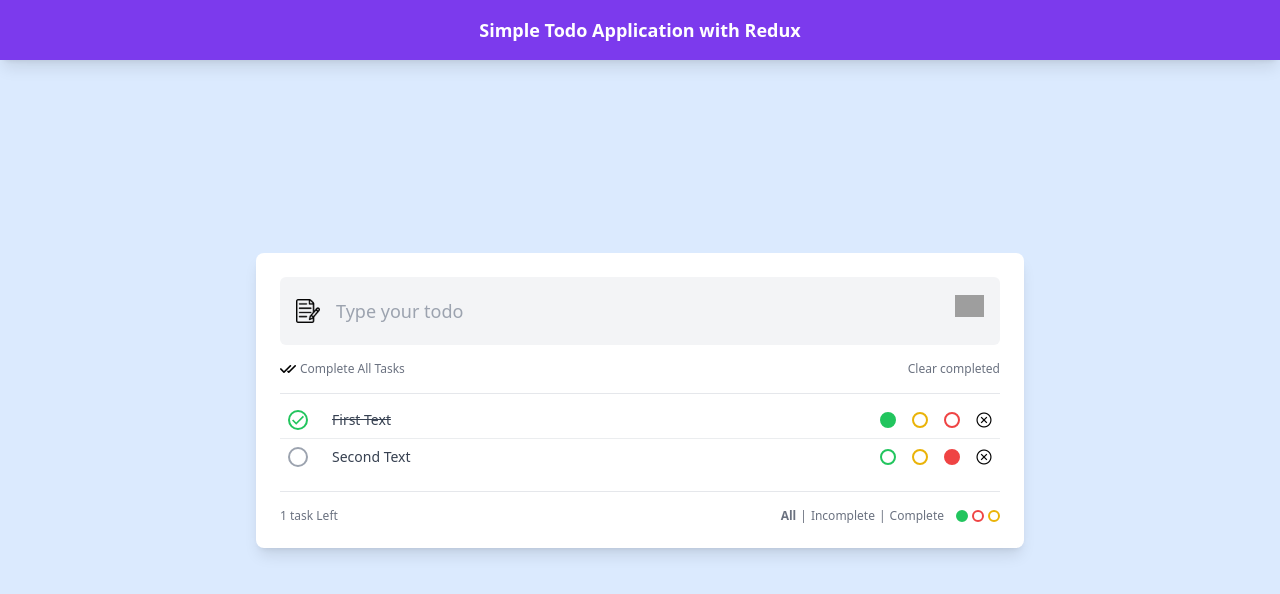
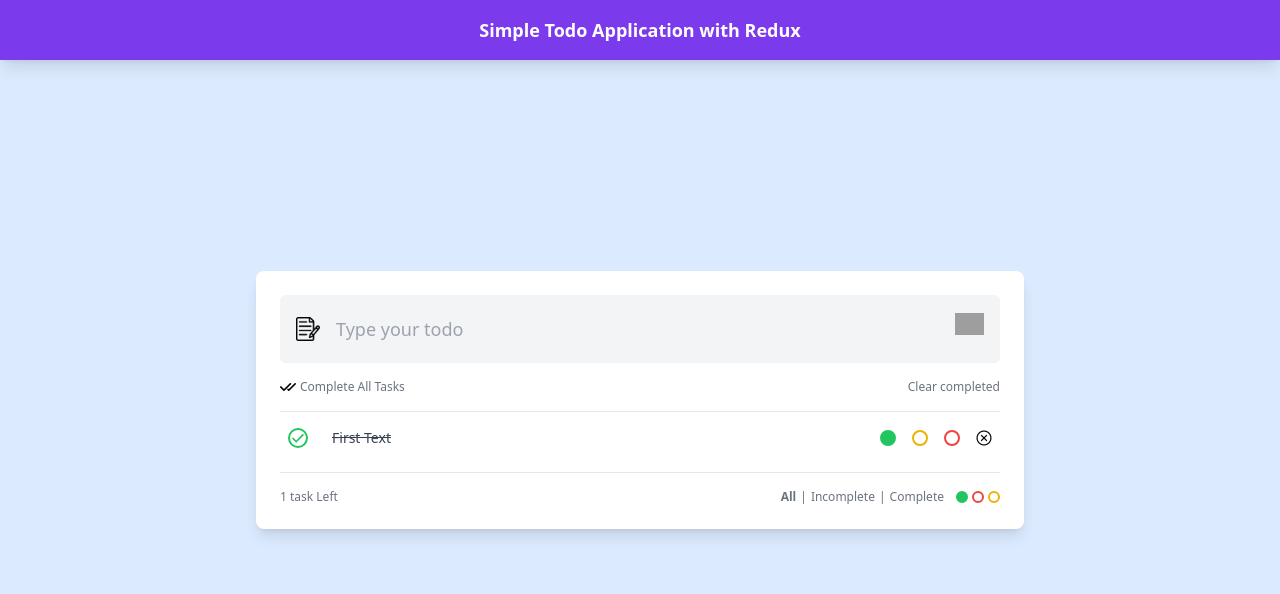
Before and after one commit to emranweb/redux-drag-todo, a React (Create React App) app: page / in a window 1280 px wide. Shown: the top 594 px of the page. Built offline with nearby package versions, Linux system fonts and the light colour scheme; grey boxes are pictures that could not be loaded.

Commit message:
todo color filter

```diff
--- a/src/components/Footer.jsx
+++ b/src/components/Footer.jsx
@@ -1,17 +1,25 @@
 import React from "react";
 import { useDispatch, useSelector } from "react-redux";
-import { filterCompleteAction } from "../redux/filter/filterActions";
+import {
+  filterColorAction,
+  filterCompleteAction,
+} from "../redux/filter/filterActions";
 
 const Footer = () => {
   // toto list
   const todos = useSelector((state) => state.todo);
   const filterState = useSelector((state) => state.filter.complete);
   const itemLeft = todos.filter((item) => !item.complete).length;
+  const colorFilter = useSelector((state) => state.filter.color);
   const dispatch = useDispatch();
 
   //handle status change
   const handleStatus = (status) => {
     dispatch(filterCompleteAction({ payload: status }));
+  };
+
+  const handleColorToggle = (color) => {
+    dispatch(filterColorAction({ payload: color }));
   };
 
   return (
@@ -52,9 +60,26 @@ const Footer = () => {
         </li>
         <li></li>
         <li></li>
-        <li className="h-3 w-3 border-2 border-green-500 md:hover:bg-green-500 rounded-full cursor-pointer bg-green-500"></li>
-        <li className="h-3 w-3 border-2 border-red-500 md:hover:bg-red-500 rounded-full cursor-pointer"></li>
-        <li className="h-3 w-3 border-2 border-yellow-500 md:hover:bg-yellow-500 rounded-full cursor-pointer"></li>
+        <li
+          className={`h-3 w-3 border-2 border-green-500 md:hover:bg-green-500 rounded-full cursor-pointer ${
+            colorFilter.includes("green") ? "bg-green-500" : ""
+          }`}
+          onClick={() => handleColorToggle("green")}
+        ></li>
+
+        <li
+          className={`h-3 w-3 border-2 border-red-500 md:hover:bg-red-500 rounded-full cursor-pointer  ${
+            colorFilter.includes("red") ? "bg-red-500" : ""
+          }`}
+          onClick={() => handleColorToggle("red")}
+        ></li>
+
+        <li
+          className={`h-3 w-3 border-2 border-yellow-500 md:hover:bg-yellow-500 rounded-full cursor-pointer  ${
+            colorFilter.includes("yellow") ? "bg-yellow-500" : ""
+          }`}
+          onClick={() => handleColorToggle("yellow")}
+        ></li>
       </ul>
     </div>
   );
--- a/src/components/TodoList.jsx
+++ b/src/components/TodoList.jsx
@@ -5,6 +5,7 @@ import { useSelector } from "react-redux";
 const TodoList = () => {
   const todos = useSelector((state) => state.todo);
   const filterState = useSelector((state) => state.filter.complete);
+  const filterColor = useSelector((state) => state.filter.color);
 
   const filterTodos = () => {
     switch (filterState) {
@@ -16,11 +17,15 @@ const TodoList = () => {
         return todos;
     }
   };
-  const updatedTodos = filterTodos();
+  const FilterCompleteTodos = filterTodos();
+
+  const FilterColorTodos = FilterCompleteTodos.filter((item) =>
+    filterColor.length > 0 ? filterColor.includes(item.color) : item
+  );
 
   return (
     <div className="mt-2 text-gray-700 text-sm max-h-[300px] overflow-y-auto">
-      {updatedTodos.map((item) => (
+      {FilterColorTodos.map((item) => (
         <TodoItem key={item.id} todo={item} />
       ))}
     </div>
--- a/src/redux/filter/filterReducer.js
+++ b/src/redux/filter/filterReducer.js
@@ -2,7 +2,7 @@ import { FILETERCOMPLETE, FILTERCOLOR } from "./filterActionTypes";
 
 const initialState = {
   complete: "all",
-  color: ["red", "green", "yellow"],
+  color: ["green"],
 };
 
 const filterReducer = (state = initialState, action) => {
@@ -14,22 +14,19 @@ const filterReducer = (state = initialState, action) => {
       };
 
     case FILTERCOLOR:
-      const { color, colorType } = action.payload;
-      switch (colorType) {
-        case "added":
+      const colorType = state.color.includes(action.payload);
+      if (colorType) {
         return {
           ...state,
-            color: [...state.color, color],
+          color: state.color.filter((item) => item !== action.payload),
         };
-
-        case "remove":
+      } else {
         return {
           ...state,
-            color: state.color.filter((item) => item !== color),
+          color: [...state.color, action.payload],
         };
-        default:
-          return state;
       }
+
     default:
       return state;
   }
```
Lines whose indentation alone changed are shown as unchanged.
